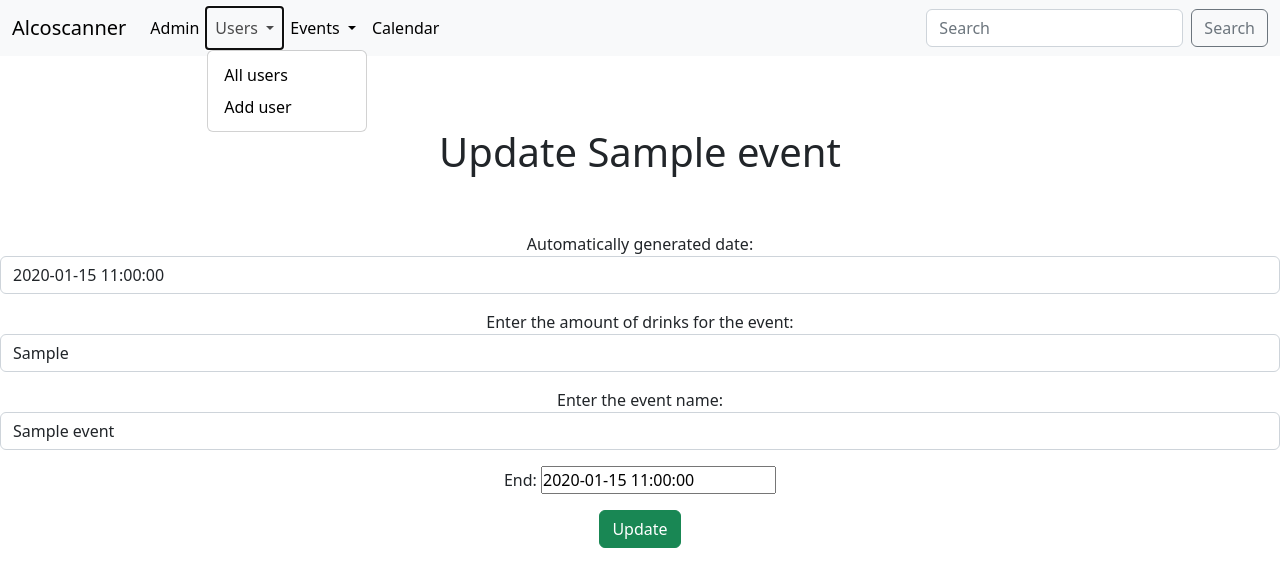
After one commit to 19network42/badger, a Django app: page /update_event/1/ in a window 1280 px wide, after a click on "Users". The commit adds this page. Shown: the top 587 px of the page. Run offline with Django 4.2, Linux system fonts and the light colour scheme; tables that the repository leaves empty hold one stand-in row (values such as "Sample post"); parts of the project's set-up code (start-up, migrations or seed data) failed here and were passed over.

```diff
--- a/webapp/core/settings/dev.py
+++ b/webapp/core/settings/dev.py
@@ -9,9 +9,7 @@ DEBUG = True
 
 ALLOWED_HOSTS = ['127.0.0.1',
                 'localhost',
-                '10.1.11.4',
                 '10.1.12.2',
-                '10.40.6.188',
                 '10.40.6.198',
                 ]
 
--- /dev/null
+++ b/webapp/pages/forms.py
@@ -0,0 +1,25 @@
+from django import forms
+from django.forms import ModelForm
+from .models import Event
+
+class EventForm(ModelForm):
+	class Meta:
+		model = Event
+		fields = "__all__"
+
+		# if we need only certain fields, then:
+		# fields = ('date', 'drinks', 'duration', 'name')
+
+		#to add some style
+		labels = {
+			'name': 'Enter the event name',
+			'date': 'Automatically generated date',
+			'duration': 'Enter the event duration',
+			'drinks': 'Enter the amount of drinks for the event',
+		}
+		widgets = {
+			'name': forms.TextInput(attrs={'class':'form-control', 'placeholder': 'Event name'}),
+			'date': forms.TextInput(attrs={'class':'form-control', 'placeholder': 'Date'}),
+			'duration': forms.TextInput(attrs={'class':'form-control', 'placeholder': 'Duration'}),
+			'drinks': forms.TextInput(attrs={'class':'form-control', 'placeholder': 'Amout of drinks'}),
+		}
--- a/webapp/pages/models.py
+++ b/webapp/pages/models.py
@@ -1,14 +1,23 @@
 from django.db import models
 from django.utils import timezone
+from datetime import datetime
+import zoneinfo
+import time
+import pytz
 
-# Create your models here.
+utc=pytz.UTC
 
 class Event(models.Model):
-	date = models.DateTimeField(default=timezone.now)
+	date = models.DateTimeField(default=timezone)
 	drinks = models.CharField(max_length = 2)
 	name = models.CharField(max_length = 100)
-	duration = models.IntegerField()
+	end = models.DateTimeField()
+	print(date)
 
+	def	is_current(self):
+		now = datetime.now()
+		now = utc.localize(now)
+		return (self.date < now < self.end)
 
 class Scan(models.Model):
 	uid = models.CharField(max_length=15)
--- a/webapp/pages/urls.py
+++ b/webapp/pages/urls.py
@@ -1,17 +1,29 @@
 from django.contrib import admin
 from django.urls import path
 
-from pages.views import home_page, scan_page, events_page, user_page, one_event, search_general, calendar_page
+from pages.views import (
+							home_page,
+							scan_page,
+							events_page,
+							user_page,
+							one_event,
+							search_general,
+							calendar_page,
+							update_event,
+							add_event,
+						)
 
 app_name = 'pages'
 
 urlpatterns = [
-    path('admin/', admin.site.urls),
-    path('', home_page, name = 'home'),
-    path('user/', user_page, name = 'user'),
-    path('scan/', scan_page, name = 'scan'),
-    path('events/', events_page, name = 'events'),
-    path('events/<int:event_id>/', one_event, name = 'one_event'),
-    path('search_general/', search_general, name = 'search_general'),
-    path('calendar/', calendar_page, name = 'calendar'),
+	path('admin/', admin.site.urls),
+	path('', home_page, name = 'home'),
+	path('user/', user_page, name = 'user'),
+	path('scan/', scan_page, name = 'scan'),
+	path('events/', events_page, name = 'events'),
+	path('events/<int:event_id>/', one_event, name = 'one_event'),
+	path('search_general/', search_general, name = 'search_general'),
+	path('calendar/', calendar_page, name = 'calendar'),
+	path('update_event/<int:event_id>/', update_event, name = 'update_event'),
+    path('add_event/', add_event, name = 'add_event'),
 ]
--- a/webapp/pages/views.py
+++ b/webapp/pages/views.py
@@ -1,7 +1,9 @@
 from django.shortcuts import render
-from django.http import HttpResponse, JsonResponse
+from django.http import HttpResponse, JsonResponse, HttpResponseRedirect
+from django.shortcuts import redirect, render
 from django.views.decorators.csrf import csrf_exempt
 from .models import Scan, Event
+from .forms import EventForm
 from accounts.models import User
 import json
 import calendar
@@ -11,7 +13,8 @@ from datetime import datetime
 @csrf_exempt
 def	home_page(request, *args, **kwargs):
 	context = {
-		'scans': Scan.objects.all()
+		'scans': Scan.objects.all(),
+		'current_event': [ev for ev in Event.objects.all() if ev.is_current()]
 	}
 	return render(request, "home.html", context)
 
@@ -29,6 +32,7 @@ def events_page(request, *args, **kwargs):
 	}
 	return render(request, "events.html", context)
 
+@csrf_exempt
 def	one_event(request, event_id, *args, **kwargs):
 	one_event = Event.objects.get(id=event_id)
 	print(one_event)
@@ -38,6 +42,7 @@ def	one_event(request, event_id, *args, **kwargs):
 	}
 	return render(request, "one_event.html", context)
 
+@csrf_exempt
 def user_page(request, *args, **kwargs):
 	context = {
 		'scans': Scan.objects.all(),
@@ -59,12 +64,14 @@ def scan_page(request, *args, **kwargs):
 	}
 	return render(request, "scan.html", context)
 
+@csrf_exempt
 def	search_general(request):
 	if request.method == "POST":
 		searched = request.POST['searched']
 		events = Event.objects.filter(name__contains=searched)
 		users = Scan.objects.filter(uid__contains=searched)
-		return render(request, 'search_general.html', {'searched': searched, 'events': events, 'users': users})
+		return render(request, 'search_general.html',
+			{'searched': searched, 'events': events, 'users': users})
 	else:
 		return render(request, 'search_general.html', {})
 
@@ -77,4 +84,26 @@ def	calendar_page(request, year=datetime.now().year, month=datetime.now().strfti
 	current_year = now.year
 	time = now.strftime('%H:%M %p')
 	return render(request, 'calendar.html', {"year": year, "month": month,
-		"month_number": month_number, "cal": cal, "now": now, "current_year": current_year, "time": time,})
+		"month_number": month_number, "cal": cal, "now": now,
+		"current_year": current_year, "time": time,})
+
+def	update_event(request, event_id):
+	event = Event.objects.get(pk=event_id)
+	form = EventForm(request.POST or None, instance=event)
+	if form.is_valid():
+		form.save()
+		return redirect('pages:events')
+	return render(request, "update_event.html", {'event': event, 'form': form})
+
+def	add_event(request):
+	submitted = False
+	if request.method == "POST":
+		form = EventForm(request.POST)
+		if form.is_valid():
+			form.save()
+			return HttpResponseRedirect('/add_event?submitted=True')
+	else:
+		form = EventForm()
+		if 'submitted' in request.GET:
+			submitted = True
+	return render(request, "add_event.html", {'form': form, 'submitted': submitted})
--- a/webapp/static/css/style.css
+++ b/webapp/static/css/style.css
@@ -52,7 +52,7 @@ a:active { text-decoration: none; color: black; }
 	justify-content: center;
 	align-items: center;
 	width: 100vw;
-	height: 50vh;
+	height: 48vh;
 	font-family: "SoMeFlOwErS", sans-serif;
 	font-size: 175px;
 }
@@ -64,7 +64,7 @@ a:active { text-decoration: none; color: black; }
 	justify-content: center;
 	align-items: center;
 	width: 100vw;
-	height: 50vh;
+	height: 48vh;
 	font-family: "SoMeFlOwErS", sans-serif;
 	font-size: 175px;
 }
--- a/webapp/template/navbar.html
+++ b/webapp/template/navbar.html
@@ -26,7 +26,7 @@
 					</a>
 					<ul class="dropdown-menu" aria-labelledby="navbarDropdown">
 						<li><a class="dropdown-item" href="{% url 'pages:events' %}">All events</a></li>
-						<li><a class="dropdown-item" href="{% url 'pages:events' %}">Add event</a></li>
+						<li><a class="dropdown-item" href="{% url 'pages:add_event' %}">Add event</a></li>
 					</ul>
 				</li>
 				<li class="nav-item">
--- /dev/null
+++ b/webapp/template/update_event.html
@@ -0,0 +1,16 @@
+{% extends 'base.html' %}
+{% load static %}
+
+{% block content %}
+	<center>
+	<br/><br/><br/>
+	<h1>Update {{ event.name }}</h1>
+	<br/>
+	<form action="" method=POST>
+		<br/>
+		{% csrf_token %}
+		{{ form.as_p}}
+		<input type="submit" value="Update" class="btn btn-success">
+	</form>
+	</center>
+{% endblock %}
```
Also changed, not shown: webapp/template/add_event.html (added, +23 -0 lines), webapp/template/events.html (+6 -4 lines), webapp/template/one_event.html (+6 -3 lines), webapp/pages/migrations/0007_remove_event_duration_event_end.py (added).
